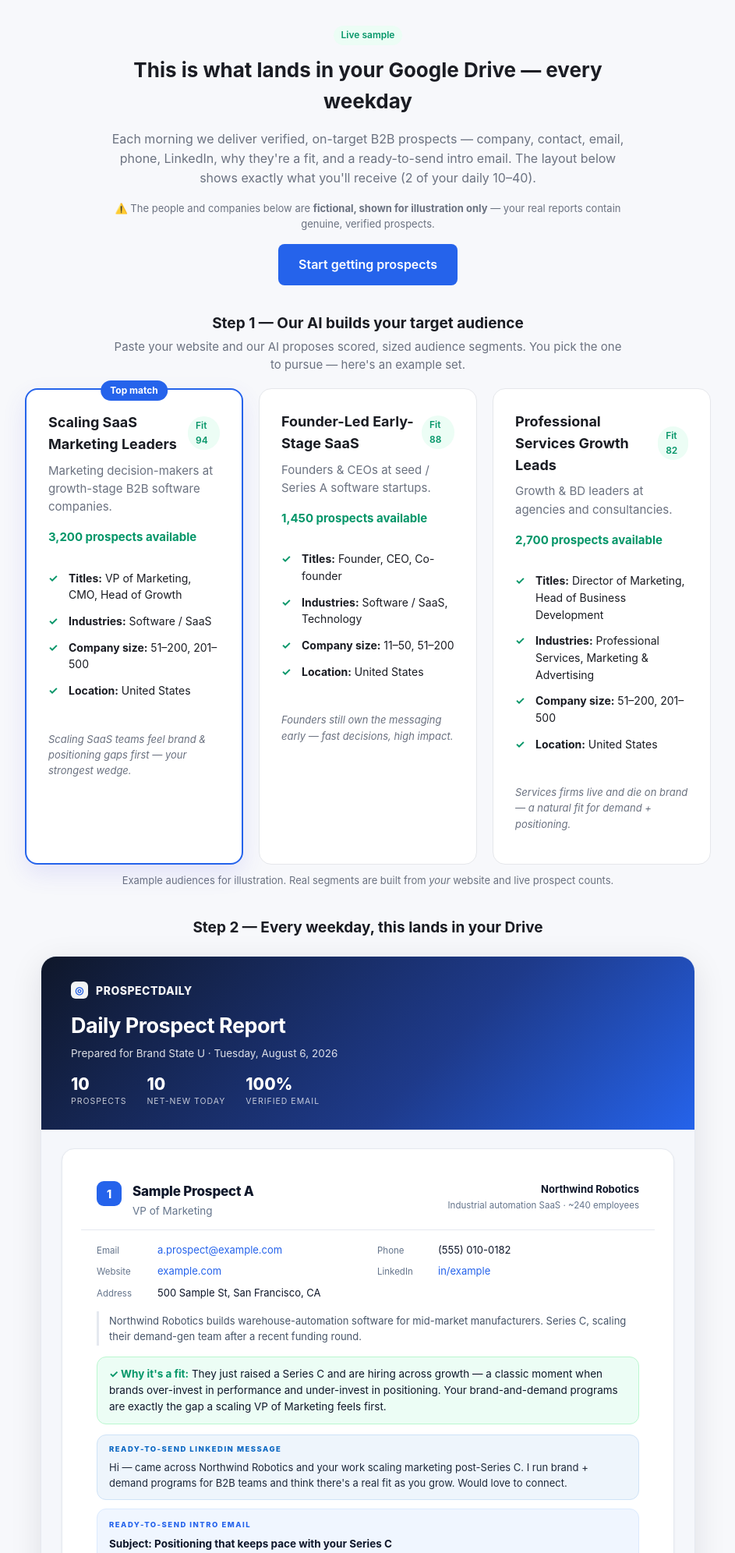
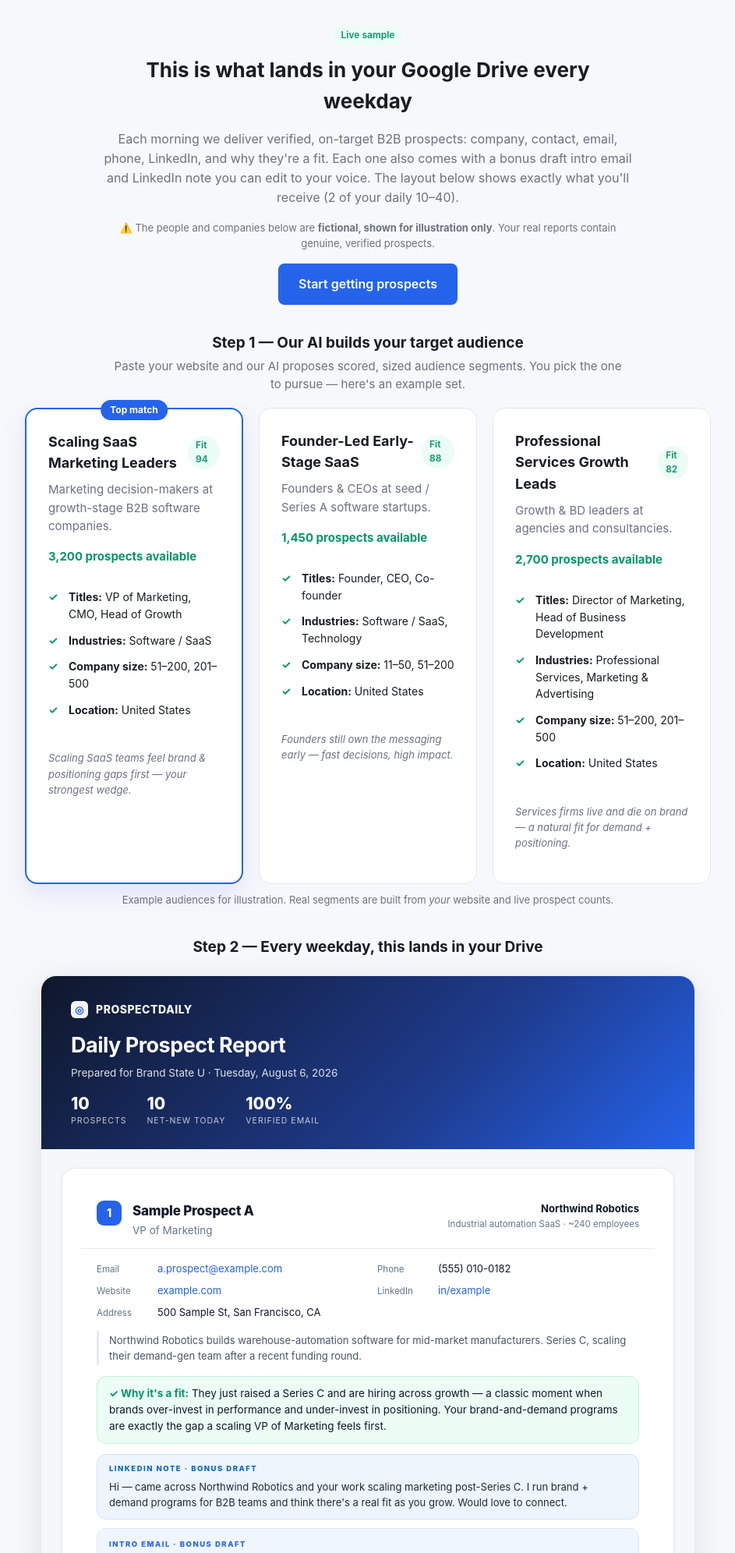
Before and after one commit to jacirusso/ProspectDaily, a FastAPI app: page /sample in a window 1280 px wide. Shown: the part 61-2053 px from the top of the page at 78% size, without its empty margins (168-1111 px from the left). Run offline with FastAPI, Linux system fonts and the light colour scheme.

Commit message:
Reframe email/LinkedIn as bonus drafts; verified data is the hero
The verified contact + company data is the core value; the AI email and LinkedIn
note are a starting point, not the product. Relabel them everywhere.

- Report PDF + Google Doc: cover note that verified data is the core; email/LI
  tagged "Bonus draft" with "edit it to your voice before sending"
- Home + sample: lead with verified data ("the core"), email/LI as a bonus draft
- LeadDaily lead detail: same "Bonus draft" tag + edit-to-your-voice note

Co-Authored-By: Claude Opus 4.8 <noreply@anthropic.com>

```diff
--- a/web/static/style.css
+++ b/web/static/style.css
@@ -188,6 +188,10 @@ table.kv td { border: none; padding: 5px 0; }
 .email-subj { font-size: 14px; margin: 0 0 8px; }
 .outreach { white-space: pre-wrap; background: #f7f9fc; border: 1px solid var(--line);
   border-radius: 10px; padding: 14px; font-size: 14px; line-height: 1.6; }
+.bonus-tag { display: inline-block; background: #fef3c7; color: #92400e; font-size: 10px;
+  font-weight: 800; letter-spacing: .06em; text-transform: uppercase; padding: 2px 7px;
+  border-radius: 6px; vertical-align: middle; margin-left: 6px; }
+.draft-note { font-size: 12.5px; color: var(--muted); font-style: italic; margin: 8px 0 0; }
 
 /* Tasks */
 .task-form { display: flex; gap: 8px; flex-wrap: wrap; align-items: center; }
--- a/web/templates/crm_lead.html
+++ b/web/templates/crm_lead.html
@@ -43,18 +43,20 @@
 
     {% if lead.linkedin_message %}
     <div class="card">
-      <div class="copy-head"><h2>LinkedIn message</h2>
+      <div class="copy-head"><h2>LinkedIn note <span class="bonus-tag">Bonus draft</span></h2>
         <button class="btn secondary small" type="button" onclick="copyText('li-msg', this)">Copy</button></div>
       <div class="outreach" id="li-msg">{{ lead.linkedin_message }}</div>
+      <p class="draft-note">A starting point. Edit it to your voice before sending.</p>
     </div>
     {% endif %}
 
     {% if lead.intro_body %}
     <div class="card">
-      <div class="copy-head"><h2>Intro email</h2>
+      <div class="copy-head"><h2>Intro email <span class="bonus-tag">Bonus draft</span></h2>
         <button class="btn secondary small" type="button" onclick="copyText('email-body', this)">Copy</button></div>
       {% if lead.intro_subject %}<p class="email-subj"><strong>Subject:</strong> {{ lead.intro_subject }}</p>{% endif %}
       <div class="outreach" id="email-body">{{ lead.intro_body }}</div>
+      <p class="draft-note">A starting point. Edit it to your voice before sending.</p>
     </div>
     {% endif %}
   </div>
--- a/web/templates/sample.html
+++ b/web/templates/sample.html
@@ -1,15 +1,15 @@
 {% extends "base.html" %}
 {% block title %}Sample Report — ProspectDaily{% endblock %}
-{% block description %}See exactly what a ProspectDaily daily report looks like — verified B2B prospects with company, contact, email, phone, LinkedIn, a fit rationale, and a ready-to-send intro email.{% endblock %}
+{% block description %}See exactly what a ProspectDaily daily report looks like: verified B2B prospects with company, contact, email, phone, LinkedIn, and a fit rationale, plus a bonus draft intro email and LinkedIn note.{% endblock %}
 {% block body %}
 <div style="text-align:center;max-width:680px;margin:0 auto 6px;">
   <span class="pill ok">Live sample</span>
-  <h1 style="margin:12px 0 8px;">This is what lands in your Google Drive — every weekday</h1>
-  <p class="muted" style="font-size:16px;">Each morning we deliver verified, on-target B2B prospects — company, contact,
-    email, phone, LinkedIn, why they're a fit, and a ready-to-send intro email. The layout below shows exactly
-    what you'll receive (2 of your daily 10–40).</p>
+  <h1 style="margin:12px 0 8px;">This is what lands in your Google Drive every weekday</h1>
+  <p class="muted" style="font-size:16px;">Each morning we deliver verified, on-target B2B prospects: company, contact,
+    email, phone, LinkedIn, and why they're a fit. Each one also comes with a bonus draft intro email and
+    LinkedIn note you can edit to your voice. The layout below shows exactly what you'll receive (2 of your daily 10–40).</p>
   <p class="muted" style="font-size:13px;margin-top:2px;">⚠️ The people and companies below are
-    <strong>fictional, shown for illustration only</strong> — your real reports contain genuine, verified prospects.</p>
+    <strong>fictional, shown for illustration only</strong>. Your real reports contain genuine, verified prospects.</p>
   <div style="margin:16px 0 6px;"><a class="btn lg" href="/signup">Start getting prospects</a></div>
 </div>
 
@@ -153,11 +153,11 @@
           a classic moment when brands over-invest in performance and under-invest in positioning. Your
           brand-and-demand programs are exactly the gap a scaling VP of Marketing feels first.</div>
         <div class="linkedin">
-          <div class="lilbl">Ready-to-send LinkedIn message</div>
+          <div class="lilbl">LinkedIn note · Bonus draft</div>
           <div class="limsg">Hi — came across Northwind Robotics and your work scaling marketing post-Series C. I run brand + demand programs for B2B teams and think there's a real fit as you grow. Would love to connect.</div>
         </div>
         <div class="email">
-          <div class="lbl">Ready-to-send intro email</div>
+          <div class="lbl">Intro email · Bonus draft</div>
           <div class="subj">Subject: Positioning that keeps pace with your Series C</div>
           <div class="msg">Hi there,
 
@@ -194,11 +194,11 @@ We help B2B teams like Northwind turn a busy demand engine into a coherent brand
           half-right. A CMO steering that transition is exactly who benefits from an outside brand partner
           who's done demand-gen alongside it.</div>
         <div class="linkedin">
-          <div class="lilbl">Ready-to-send LinkedIn message</div>
+          <div class="lilbl">LinkedIn note · Bonus draft</div>
           <div class="limsg">Hi — saw Acme Health Group's expansion into new markets and the rebrand. I help teams pair brand work with demand-gen so the new story shows up in booked meetings. Would love to connect.</div>
         </div>
         <div class="email">
-          <div class="lbl">Ready-to-send intro email</div>
+          <div class="lbl">Intro email · Bonus draft</div>
           <div class="subj">Subject: Making the Acme rebrand pull its weight in pipeline</div>
           <div class="msg">Hi there,
 
```
Also changed, not shown: engine/report.py (+17 -5 lines), web/templates/home.html (+5 -4 lines).
